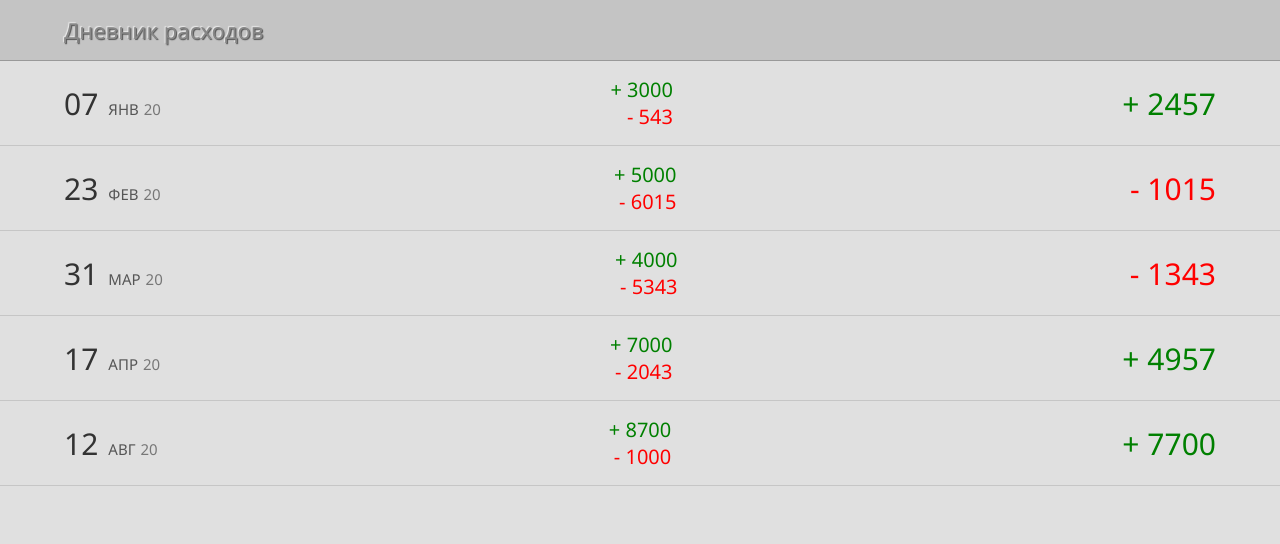
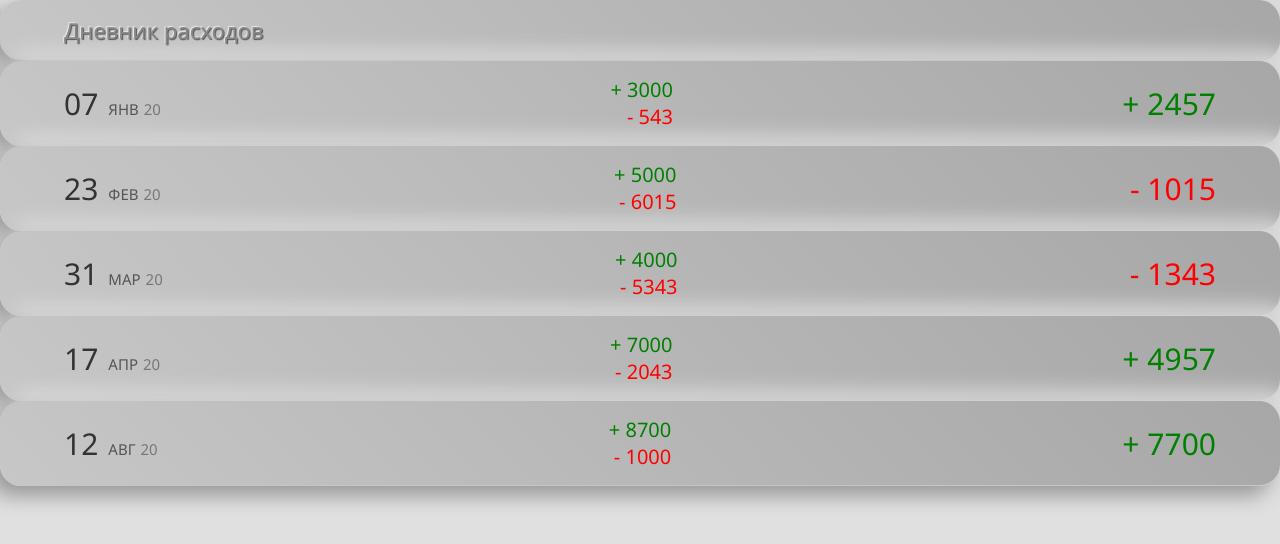
Before and after one commit to RinatYR/day-app, a React (Create React App) app: page / in a window 1280 px wide. Shown: the top 544 px of the page. Built offline with nearby package versions, Linux system fonts and the light colour scheme.

Commit message:
стили

```diff
--- a/src/header/Header.css
+++ b/src/header/Header.css
@@ -7,6 +7,11 @@
     padding: 0 5%;
     border-bottom: 1px solid #999;
     text-shadow: 1px 1px 1px #555, -1px -1px 1px #eaeaea;
+    border-radius: 21px;
+    border-radius: 21px;
+    background: linear-gradient(225deg, #a7a7a7, #c7c7c7);
+    box-shadow:  -10px 10px 20px #999999,
+             10px -10px 20px #dbdbdb;
 }
 .header__title{
     font-size: 22px;
--- a/src/pay-item/PayItem.css
+++ b/src/pay-item/PayItem.css
@@ -4,6 +4,11 @@
     align-items: center;
     padding: 15px 5%;
     border-bottom: 1px solid #c6c6c6;
+    border-radius: 32px;
+    border-radius: 21px;
+background: linear-gradient(225deg, #a7a7a7, #c7c7c7);
+box-shadow:  -10px 10px 20px #999999,
+             10px -10px 20px #dbdbdb;
 }
 .pay-item__date{
     display: flex;
```
